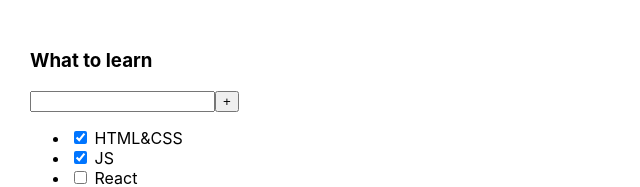
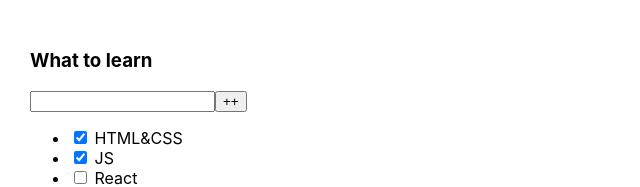
Before and after one commit to Chernik1991/todolist-ts_27.03.2022, a React (Create React App) app: page / in a window 1280 px wide. Shown: the top 187 px of the page, without its empty margins (0-640 px from the left). Built offline with nearby package versions, Linux system fonts and the light colour scheme.

Commit message:
start Todolist 1 lesson

```diff
--- a/src/App.tsx
+++ b/src/App.tsx
@@ -8,7 +8,7 @@ function App() {
                 <h3>What to learn</h3>
                 <div>
                     <input/>
-                    <button>+</button>
+                    <button>++</button>
                 </div>
                 <ul>
                     <li><input type="checkbox" checked={true}/> <span>HTML&CSS</span></li>
```
